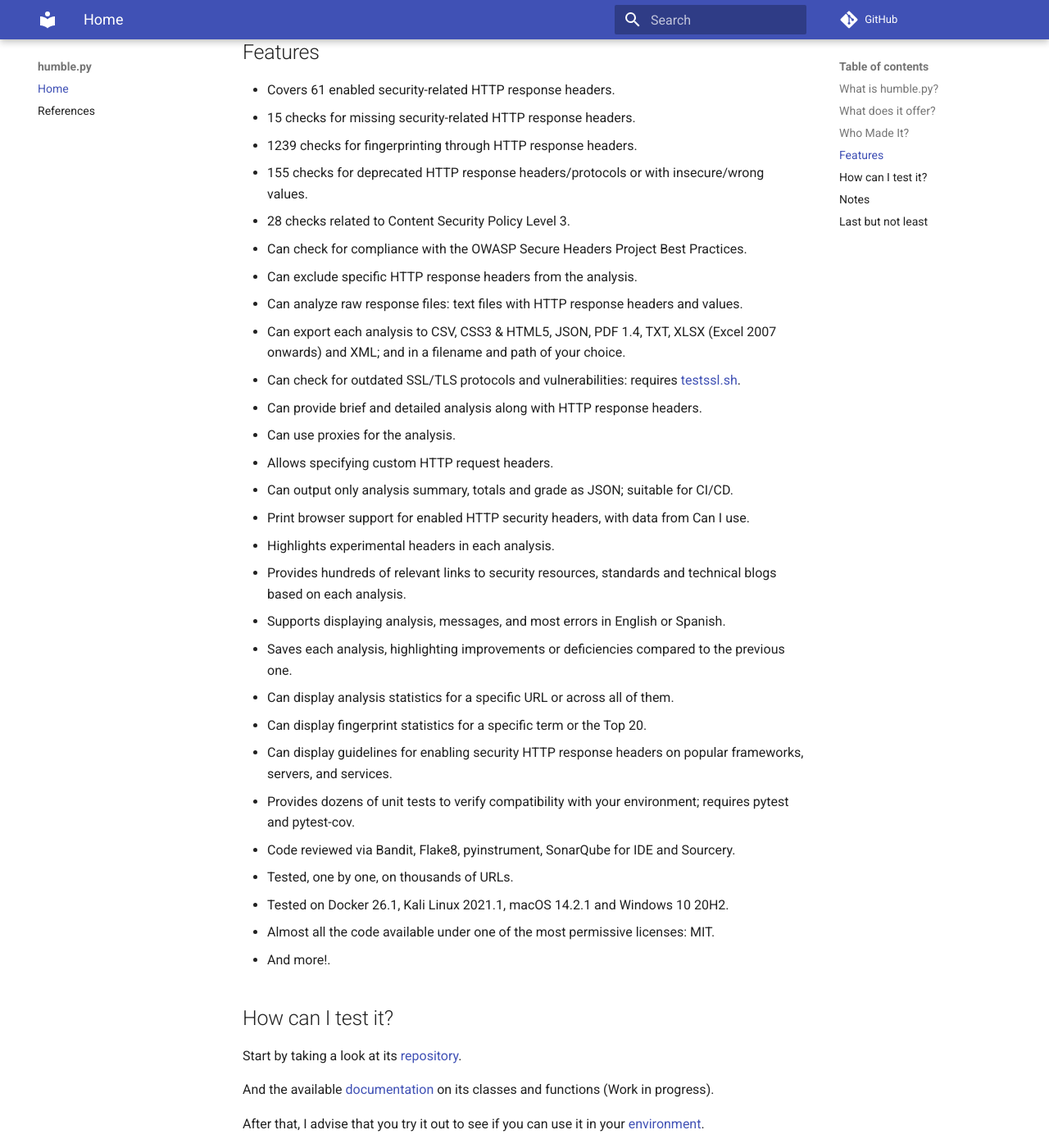
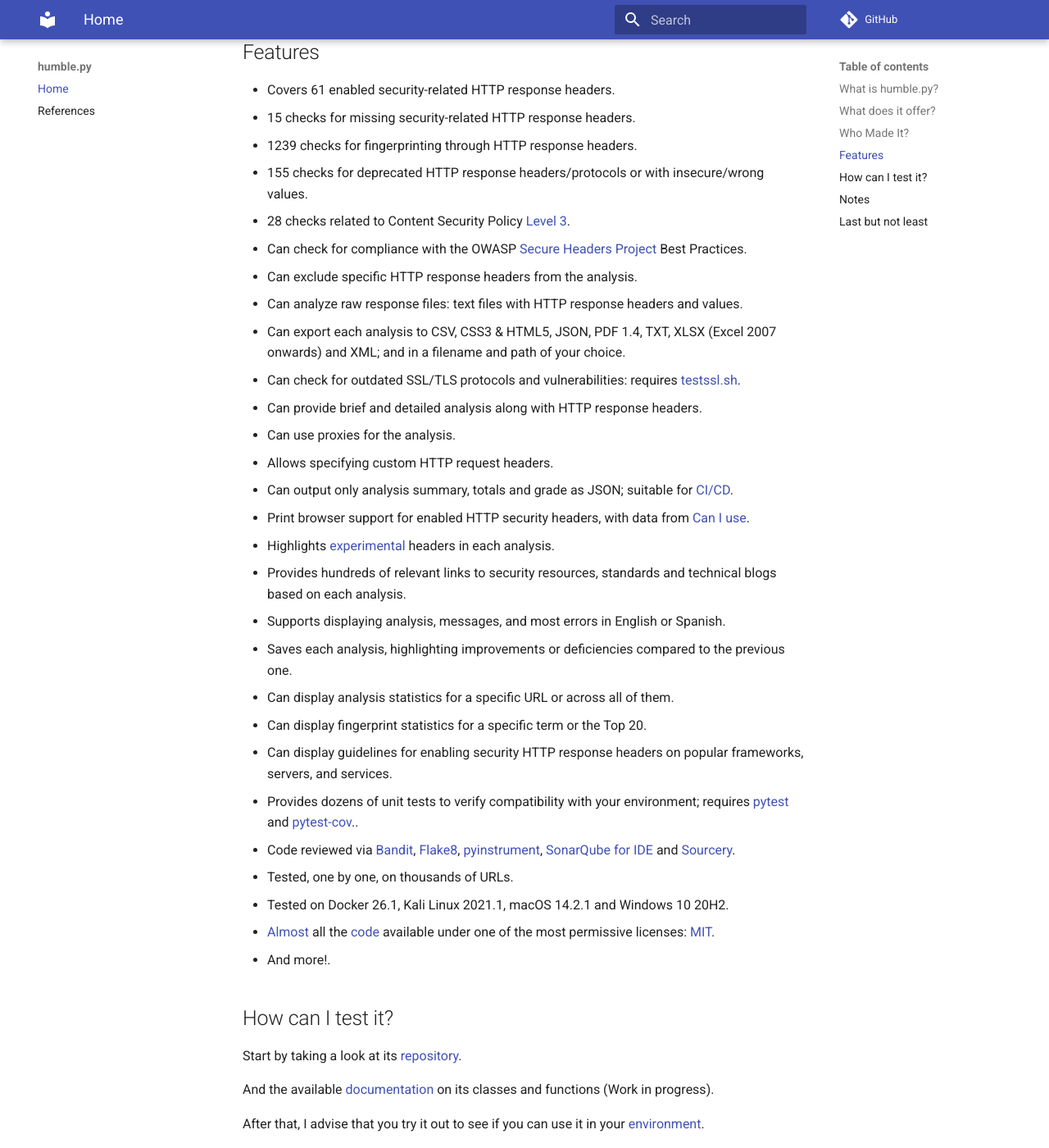
Before and after one commit to rfc-st/humble, an MkDocs documentation site: the page built from docs/index.md, in a window 1280 px wide and 1400 px high, scrolled down 1054 px. Shown: the whole window at 82% size. Built offline with MkDocs 1.6.1 and Material for MkDocs 9.7.7, drawn with Linux system fonts in a browser that asks for light colours; comment, search, counter and statistics services are not loaded; some of the changed lines change nothing that is shown.

Commit message:
Minor: 'Read the Docs' updated

```diff
--- a/docs/index.md
+++ b/docs/index.md
@@ -27,8 +27,8 @@
 - 15 checks for missing security-related HTTP response headers.
 - 1239 checks for fingerprinting through HTTP response headers.
 - 155 checks for deprecated HTTP response headers/protocols or with insecure/wrong values.
-- 28 checks related to Content Security Policy Level 3.
-- Can check for compliance with the OWASP Secure Headers Project Best Practices.
+- 28 checks related to Content Security Policy <a href="https://www.w3.org/TR/CSP3/" target="_blank">Level 3</a>.
+- Can check for compliance with the OWASP <a href="https://owasp.org/www-project-secure-headers/#div-bestpractices" target="_blank">Secure Headers Project</a> Best Practices.
 - Can exclude specific HTTP response headers from the analysis.
 - Can analyze raw response files: text files with HTTP response headers and values.
 - Can export each analysis to CSV, CSS3 & HTML5, JSON, PDF 1.4, TXT, XLSX (Excel 2007 onwards) and XML; and in a filename and path of your choice.
@@ -36,20 +36,20 @@
 - Can provide brief and detailed analysis along with HTTP response headers.
 - Can use proxies for the analysis.
 - Allows specifying custom HTTP request headers.
-- Can output only analysis summary, totals and grade as JSON; suitable for CI/CD.
-- Print browser support for enabled HTTP security headers, with data from Can I use.
-- Highlights experimental headers in each analysis.
+- Can output only analysis summary, totals and grade as JSON; suitable for <a href="https://www.redhat.com/en/topics/devops/what-is-ci-cd" target="_blank">CI/CD</a>.
+- Print browser support for enabled HTTP security headers, with data from <a href="https://caniuse.com/" target="_blank">Can I use</a>.
+- Highlights <a href="https://developer.mozilla.org/en-US/docs/MDN/Writing_guidelines/Experimental_deprecated_obsolete" target="_blank">experimental</a> headers in each analysis.
 - Provides hundreds of relevant links to security resources, standards and technical blogs based on each analysis.
 - Supports displaying analysis, messages, and most errors in English or Spanish.
 - Saves each analysis, highlighting improvements or deficiencies compared to the previous one.
 - Can display analysis statistics for a specific URL or across all of them.
 - Can display fingerprint statistics for a specific term or the Top 20.
 - Can display guidelines for enabling security HTTP response headers on popular frameworks, servers, and services.
-- Provides dozens of unit tests to verify compatibility with your environment; requires pytest and pytest-cov.
-- Code reviewed via Bandit, Flake8, pyinstrument, SonarQube for IDE and Sourcery.
+- Provides dozens of unit tests to verify compatibility with your environment; requires <a href="https://pypi.org/project/pytest/"  target="_blank">pytest</a> and <a href="https://pypi.org/project/pytest-cov/" target="_blank">pytest-cov</a>..
+- Code reviewed via <a href="https://pypi.org/project/bandit/" target="_blank">Bandit</a>, <a href="https://marketplace.visualstudio.com/items?itemName=ms-python.flake8" target="_blank">Flake8</a>, <a href="https://github.com/joerick/pyinstrument" target="_blank">pyinstrument</a>, <a href="https://marketplace.visualstudio.com/items?itemName=SonarSource.sonarlint-vscode" target="_blank">SonarQube for IDE</a> and <a href="https://marketplace.visualstudio.com/items?itemName=sourcery.sourcery" target="_blank">Sourcery</a>.
 - Tested, one by one, on thousands of URLs.
 - Tested on Docker 26.1, Kali Linux 2021.1, macOS 14.2.1 and Windows 10 20H2.
-- Almost all the code available under one of the most permissive licenses: MIT.
+- <a href="https://github.com/rfc-st/humble/blob/master/additional/fingerprint.txt" target="_blank">Almost</a> all the <a href="https://github.com/rfc-st/humble/blob/master/additional/owasp_best_practices.txt" target="_blank">code</a> available under one of the most permissive licenses: <a href="https://github.com/rfc-st/humble/blob/master/LICENSE" target="_blank">MIT</a>.
 - And more!.
 
 ## How can I test it?
```
